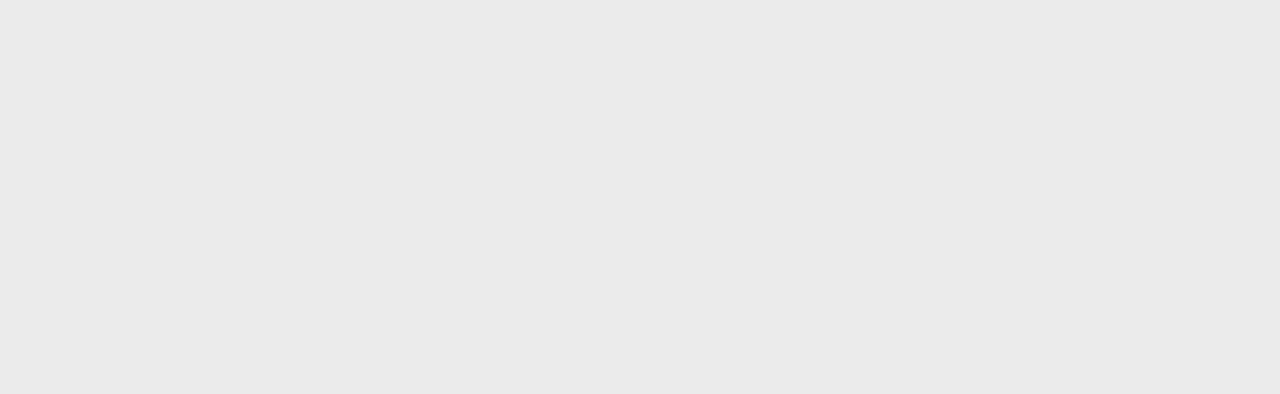
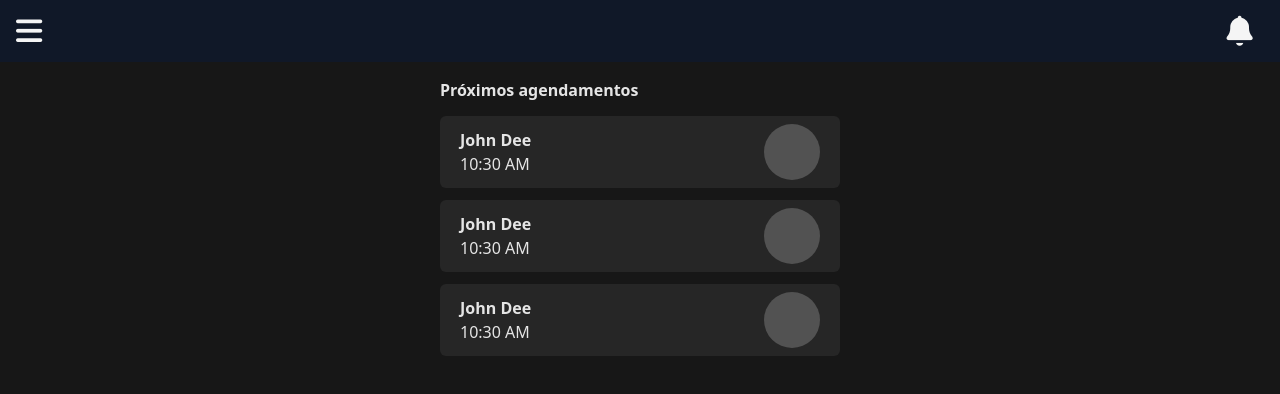
Before and after one commit to fe-lipejs/automacao-rf, a React (Vite) app: page /admin/dashboard in a window 1280 px wide. Before the commit this address had no page. Shown: the top 394 px of the page. Built offline with nearby package versions, Linux system fonts and the light colour scheme.

Commit message:
nova tela dash

```diff
--- a/src/App.jsx
+++ b/src/App.jsx
@@ -7,6 +7,7 @@ MenuUser from './layout/menuUser'
 
 // Paginas Admin
 import AdminAgenda from './pages/admin/agenda'
+import Dasbhboard from './pages/admin/dashboard'
 import Servico from './pages/admin/servico';
 import Perfil from './pages/admin/perfil';
 // Paginas Usuario
@@ -28,6 +29,7 @@ function App() {
         </Route>
         {/* Rotas admin */}
         <Route element={<MenuUser />}>
+          <Route path="/admin/dashboard" element={<Dasbhboard />} />
           <Route path="/admin/agenda" element={<AdminAgenda />} />
           <Route path="/admin/servico" element={<Servico/>}/>
           <Route path="/admin/perfil" element={<Perfil/>}/>
--- a/src/index.css
+++ b/src/index.css
@@ -1,14 +1,18 @@
 @import "tailwindcss";
 
+
+html, body, #root {
+  height: 100%;
+  width: 100%;
+  margin: 0;
+  padding: 0;
+  /* background-color: #171717;  */
+}
 /* Esconde a scrollbar em todos os navegadores */
 .scrollbar-hide::-webkit-scrollbar {
   display: none;
 }
-body{
-  background: #cbcbcb60;
-  /* background: #5404ff; */
-  /* background: #2e2e2e; */
-}
+
 .scrollbar-hide {
   -ms-overflow-style: none;
   scrollbar-width: none;
--- a/src/layout/menuUser.jsx
+++ b/src/layout/menuUser.jsx
@@ -20,7 +20,7 @@ const MenuUser = () => {
                     lg:w-[20vw] absolute z-0 p-4
                     h-screen w-[60vw] bg-gray-900 text-neutral-100 shadow
                     ${menuAtivo ? "menu-ativo" : "menu-inativo"}
-                `}> <i onClick={menuAlternar} className="fa-solid fa-xmark text-3xl pr-3"></i>
+                `}> <i onClick={menuAlternar} class="fa-solid fa-xmark text-3xl pr-3"></i>
                     {/* <i onClick={menuAlternar} className='w-[48px] h-[37px] -ml-2.5 -mt-1' ></i> */}
                     <br /><br /><br />
                     <div className="profile-container space-y-1">
@@ -56,7 +56,7 @@ const MenuUser = () => {
 
 
             {/* Aqui renderiza o conteúdo da rota */}
-            <main className="p-4">
+            <main className="p-0">
                 <Outlet />
             </main>
         </div>
--- a/src/pages/admin/dashboard.jsx
+++ b/src/pages/admin/dashboard.jsx
@@ -1,7 +1,49 @@
-function Dashboard(){
-    return(
-        <div className="text-blue-500">
-            Página Dashboard
+function Dashboard() {
+    return (
+        <div className="">
+            <div className="w-full h-screen bg-neutral-900 ">
+                <div className="agendamentos-container flex flex-col items-center w-full p-4 text-neutral-200">
+                    <span className="w-[90vw] max-w-[400px] font-semibold pb-2">Próximos agendamentos</span>
+
+                    <div className="flex flex-col items-center p-1.5">
+                        <div className="agendamento flex justify-between px-5 h-18 bg-neutral-800 rounded-md w-[90vw] max-w-[400px]">
+                            <div className="flex-col flex justify-center">
+                                <span className="font-bold">John Dee</span>
+                                <span>10:30 AM</span>
+                            </div>
+                            <div className="foto-perfil flex-col flex justify-center">
+                                <div className="bg-neutral-600 h-14 w-14 rounded-full"></div>
+                            </div>
+                        </div>
+                    </div>
+
+                    <div className="flex flex-col items-center p-1.5">
+                        <div className="agendamento flex justify-between px-5 h-18 bg-neutral-800 rounded-md w-[90vw] max-w-[400px]">
+                            <div className="flex-col flex justify-center">
+                                <span className="font-bold">John Dee</span>
+                                <span>10:30 AM</span>
+                            </div>
+                            <div className="foto-perfil flex-col flex justify-center">
+                                <div className="bg-neutral-600 h-14 w-14 rounded-full"></div>
+                            </div>
+                        </div>
+                    </div>
+
+                    <div className="flex flex-col items-center p-1.5">
+                        <div className="agendamento flex justify-between px-5 h-18 bg-neutral-800 rounded-md w-[90vw] max-w-[400px]">
+                            <div className="flex-col flex justify-center">
+                                <span className="font-bold">John Dee</span>
+                                <span>10:30 AM</span>
+                            </div>
+                            <div className="foto-perfil flex-col flex justify-center">
+                                <div className="bg-neutral-600 h-14 w-14 rounded-full"></div>
+                            </div>
+                        </div>
+                    </div>
+
+
+                </div>
+            </div>
         </div>
     )
 }
```
